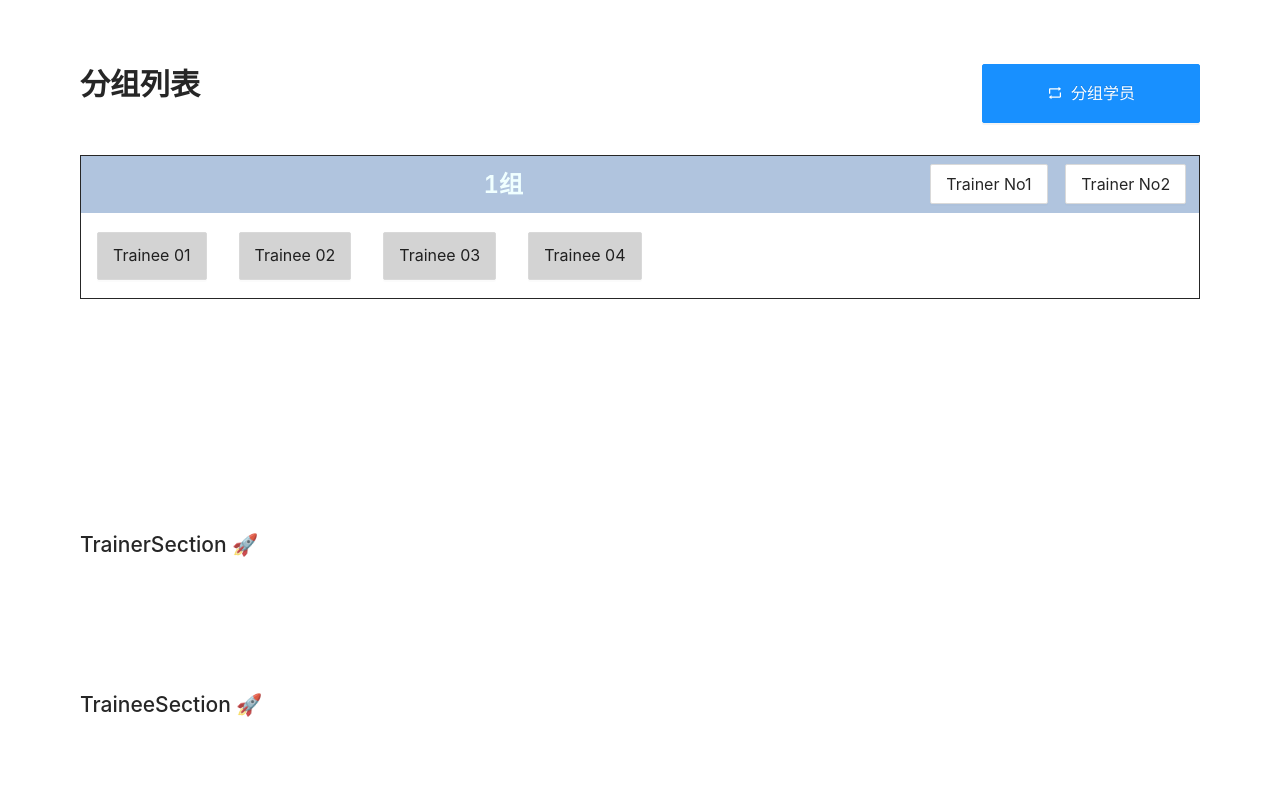
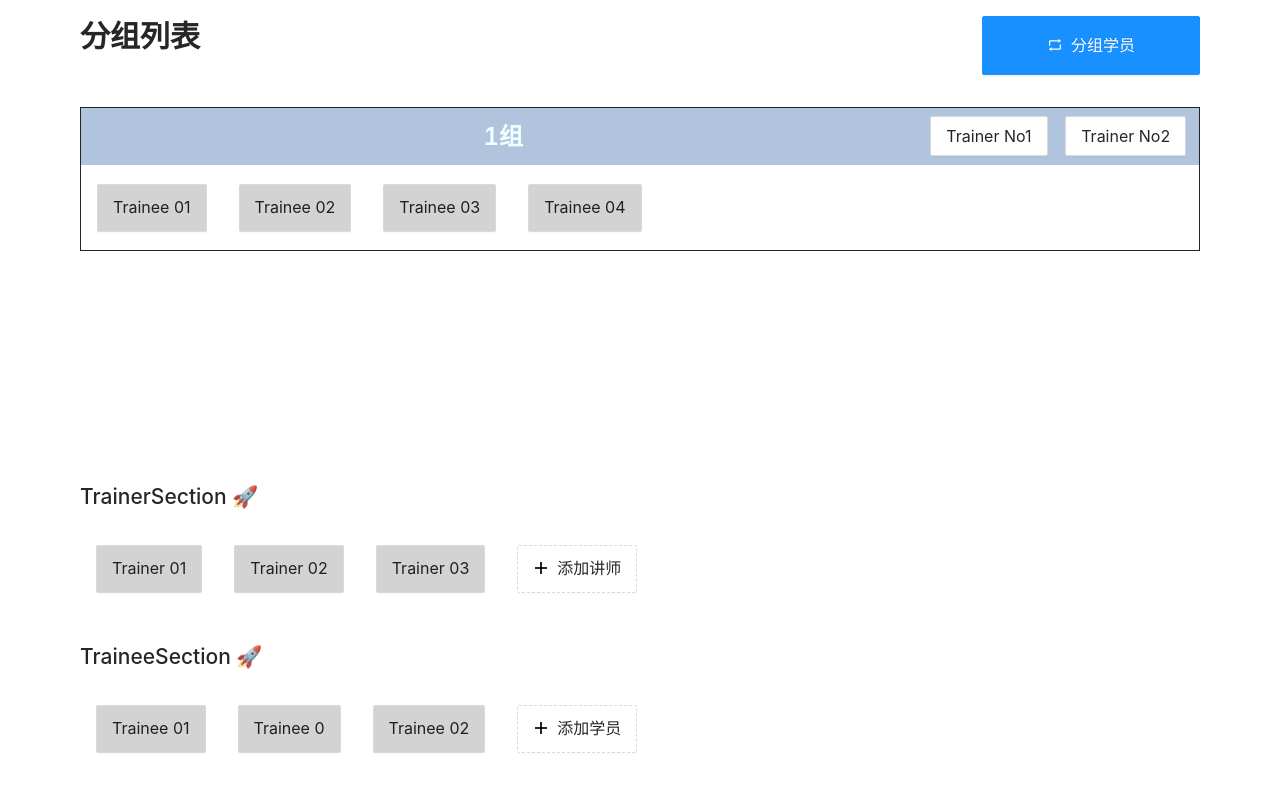
Before and after one commit to potential-IPOBGA/training-FrontEnd, a React (Create React App) app: page / in a window 1280 px wide. Shown: the top 792 px of the page. Built offline with nearby package versions, Linux system fonts and the light colour scheme.

Commit message:
yibinlei:zap: finish static HTML and CSS

```diff
--- a/src/components/Trainer/TrainerSection.tsx
+++ b/src/components/Trainer/TrainerSection.tsx
@@ -1,9 +1,17 @@
-import { FunctionComponent } from "react"
+import React, { FunctionComponent } from "react"
+import { AddTrainerButton, Trainer, TrainerMembers } from "./style"
+import { PlusOutlined } from "@ant-design/icons"
 
 const TrainerSection: FunctionComponent = () => {
   return(
     <div>
       <h2>TrainerSection 🚀</h2>
+      <TrainerMembers>
+        <Trainer size={"large"} >Trainer 01</Trainer>
+        <Trainer size={"large"} >Trainer 02</Trainer>
+        <Trainer size={"large"} >Trainer 03</Trainer>
+        <AddTrainerButton type="dashed" size={"large"}><PlusOutlined />添加讲师</AddTrainerButton>
+      </TrainerMembers>
     </div>
   )
 }
--- /dev/null
+++ b/src/components/Trainer/style.ts
@@ -0,0 +1,15 @@
+import styled from "styled-components"
+import { Button } from "antd"
+
+export const Trainer = styled(Button)`
+  margin: 0 1rem;
+  height: 3rem;
+  background-color: lightgrey;
+`
+export const AddTrainerButton = styled(Button)`
+  margin: 0 1rem;
+  height: 3rem;
+`
+export const TrainerMembers = styled.div`
+  margin: 2rem 0;
+`
--- a/src/components/style.ts
+++ b/src/components/style.ts
@@ -2,7 +2,7 @@ import styled from "styled-components"
 
 export const PageContent = styled.div`
   height: 100%;
-  margin: 3rem 5rem;
+  margin: 0 5rem;
   display: grid;
   grid-auto-rows: auto 10rem 10rem;
 `
--- a/src/components/trainee/TraineeSection.tsx
+++ b/src/components/trainee/TraineeSection.tsx
@@ -1,9 +1,17 @@
-import { FunctionComponent } from "react"
+import React, { FunctionComponent } from "react"
+import { AddTraineeButton, Trainee, TraineeMembers } from "./style"
+import { PlusOutlined } from "@ant-design/icons"
 
 const TraineeSection:FunctionComponent = () => {
   return(
     <div>
       <h2>TraineeSection 🚀</h2>
+      <TraineeMembers>
+        <Trainee size={"large"} >Trainee 01</Trainee>
+        <Trainee size={"large"} >Trainee 0</Trainee>
+        <Trainee size={"large"} >Trainee 02</Trainee>
+        <AddTraineeButton type="dashed" size={"large"}><PlusOutlined />添加学员</AddTraineeButton>
+      </TraineeMembers>
     </div>
   )
 }
--- /dev/null
+++ b/src/components/trainee/style.ts
@@ -0,0 +1,17 @@
+import styled from "styled-components"
+import { Button } from "antd"
+
+export const Trainee = styled(Button)`
+  margin: 0 1rem;
+  height: 3rem;
+  background-color: lightgrey;
+`
+
+export const AddTraineeButton = styled(Button)`
+  margin: 0 1rem;
+  height: 3rem;
+`
+
+export const TraineeMembers = styled.div`
+  margin: 2rem 0;
+`
```
